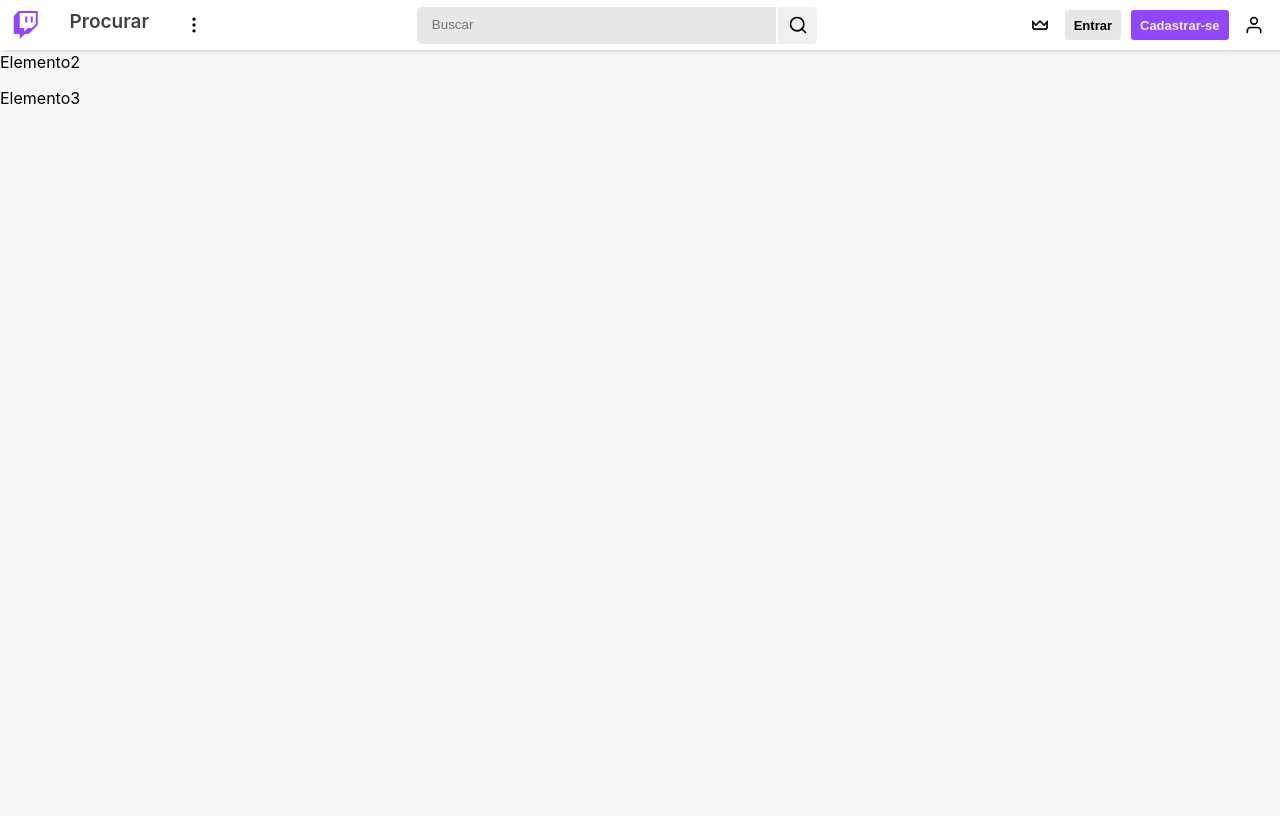
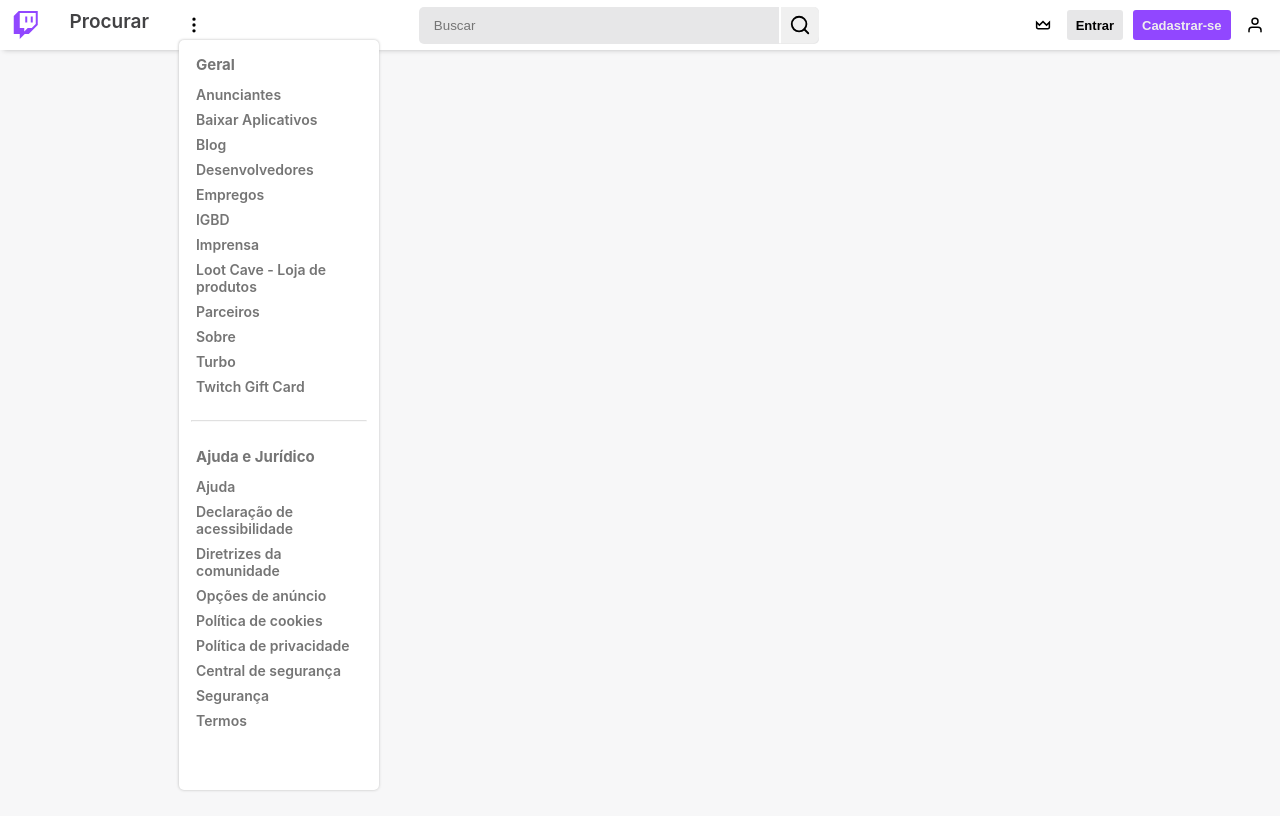
Before and after one commit to JhonyAL/twitch, a React (Create React App) app: page / in a window 1280 px wide. Both pictures are taken after a click on the icon 193 px from the left and 25 px from the top of the page. Built offline with nearby package versions, Linux system fonts and the light colour scheme; a web font is replaced by a local one.

Commit message:
first-commit

```diff
--- a/src/App.js
+++ b/src/App.js
@@ -1,21 +1,14 @@
+import './App.css'
+
 import Header from './Component/Header'
+import More from './Component/Header/Left/More'
 
 export default function App() {
-
-  const lista = [
-    {id: 0, texto: "Elemento1"},
-    {id: 1, texto: "Elemento2"},
-    {id: 2, texto: "Elemento3"}
-  ]
 
   return (
     <div className='App'>
       <Header />
-      {lista.map((e) => {
-        return (
-          <p key={e.id}>{e.texto}</p>
-        )
-      })}
+      {/* <More /> */}
     </div>
   )
 }
--- a/src/Component/Header/Center/index.jsx
+++ b/src/Component/Header/Center/index.jsx
@@ -11,7 +11,7 @@
                     let value = e.target.value
                     setSearch(value)
                 }}/>
-                <FiSearch className='searchIcon' size={20}/>
+                <FiSearch className='searchIcon' size={45}/>
             </div>
         </div>
     )
--- a/src/Component/Header/Left/More/index.jsx
+++ b/src/Component/Header/Left/More/index.jsx
@@ -1,7 +1,52 @@
 export default function More() {
+
+    const more = [
+        {
+            title: "Geral",
+            list: [
+                "Anunciantes",
+                "Baixar Aplicativos",
+                "Blog",
+                "Desenvolvedores",
+                "Empregos",
+                "IGBD",
+                "Imprensa",
+                "Loot Cave - Loja de produtos",
+                "Parceiros",
+                "Sobre",
+                "Turbo",
+                "Twitch Gift Card"
+            ]
+        },
+        {
+            title: "Ajuda e Jurídico",
+            list: [
+                "Ajuda",
+                "Declaração de acessibilidade",
+                "Diretrizes da comunidade",
+                "Opções de anúncio",
+                "Política de cookies",
+                "Política de privacidade",
+                "Central de segurança",
+                "Segurança",
+                "Termos"
+            ]
+        }
+    ]
+
     return (
-        <div>
-            <p>More</p>
+        <div className="headerMore">
+            {more.map((e) => {
+                return(
+                    <div key={e.title} className="moreContent">
+                        <h3 className="title">{e.title}</h3>
+                        <div className="content">
+                            {e.list.map((e) => <a href="#" key={e}>{e}</a>)}
+                        </div>
+                        <hr id={e.title} />
+                    </div>
+                )
+            })}
         </div>
     )
 }
--- a/src/Component/Header/Left/index.jsx
+++ b/src/Component/Header/Left/index.jsx
@@ -1,14 +1,20 @@
+import { useState } from 'react'
 import { BsTwitch } from 'react-icons/bs'
 import { FiMoreVertical } from 'react-icons/fi'
 
 import More from './More'
 
 export default function Left() {
+    const [more, setMore] = useState(false)
+
     return (
         <div className='headerLeft'>
             <BsTwitch color='#9147ff' size={28} className='twitchLogo'/>
             <a href="#">Procurar</a>
-            <FiMoreVertical size={20} className="moreVertical" onClick={() => console.log("Funcionou!!!")}/>
+            <div className="more">
+                <FiMoreVertical size={30} className="moreVertical" onClick={() => setMore(!more)}/>
+                {more ? <More /> : <></>}
+            </div>
         </div>
     )
 }
--- a/src/Component/Header/Right/index.jsx
+++ b/src/Component/Header/Right/index.jsx
@@ -4,10 +4,10 @@
 export default function Right() {
     return (
         <div className="headerRight">
-            <CgCrown className='crowIcon' size={20}/>
+            <CgCrown className='crowIcon' size={28}/>
             <button className='btnSignIn'>Entrar</button>
             <button className='btnSignUp'>Cadastrar-se</button>
-            <FiUser className='userIcon' size={20} />
+            <FiUser className='userIcon' size={28} />
         </div>
     )
 }
--- a/src/Component/Header/index.css
+++ b/src/Component/Header/index.css
@@ -47,14 +47,81 @@
     color: #9147ff;
 }
 
-.Header .headerLeft .moreVertical {
+.Header .headerLeft .more {
+    display: flex;
+    flex-direction: column;
+    align-items: center;
+    justify-content: center;
+
+    position: relative;
+}
+
+.Header .headerLeft .more .moreVertical {
     padding: 5px;
     border-radius: 3px;
 
     cursor: pointer;
 }
 
-.Header .headerLeft .moreVertical:hover {
+.Header .headerLeft .more .moreVertical:hover {
+    background: #e7e7e8;
+}
+
+.Header .headerLeft .more .headerMore {
+    width: 200px;
+    height: 750px;
+    padding: 15px 12px;
+    border-radius: 5px;
+
+    background: #fff;
+    box-shadow: -0.1px -0.1px 3px 0px #bbb;
+
+
+    display: flex;
+    flex-direction: column;
+    gap: 25px;
+
+    position: absolute;
+    top: 30px;
+    right: -170px;
+}
+
+.Header .headerLeft .more .headerMore .moreContent .title {
+    padding: 0px 5px;
+    margin-bottom: 15px;
+
+    font-size: 15px;
+    color: #757575;
+}
+
+.Header .headerLeft .more .headerMore .moreContent hr#Geral {
+    margin-top: 20px;
+    opacity: 30%;
+
+    display: block;
+}
+
+.Header .headerLeft .more .headerMore .moreContent hr {
+    display: none;
+}
+
+.Header .headerLeft .more .headerMore .moreContent .content {
+    display: flex;
+    flex-direction: column;
+    gap: 6px;
+}
+
+.Header .headerLeft .more .headerMore .moreContent .content a {
+    padding: 5px 5px;
+    border-radius: 5px;
+
+    font-size: 14px;
+    font-weight: 600;
+    text-decoration: none;
+    color: #757575;
+}
+
+.Header .headerLeft .more .headerMore .moreContent .content a:hover {
     background: #e7e7e8;
 }
 
@@ -71,11 +138,11 @@
 }
 
 .Header .headerCenter .search input {
-    width: 85%;
-    height: 90%;
+    width: 90%;
+    height: 100%;
     padding-left: 15px;
     border-radius: 7px 0px 0px 7px;
-    border: 1px solid #00000000;
+    border: 2px solid #000;
 
     background: #00000000;
 
@@ -84,11 +151,12 @@
 }
 
 .Header .headerCenter .search input:hover {
-    border: 1px solid #bbb;
+    border: 2px solid #bbb;
 }
 
 .Header .headerCenter .search .searchIcon {
-    padding: 0px 10px;
+    width: 10%;
+    padding: 0px 8px;
     height: 100%;
     border-radius: 0px 7px 7px 0px;
     border-left: 2.5px solid #fff;
@@ -97,7 +165,7 @@
 
     position: absolute;
     top: 50%;
-    right: -22px;
+    right: -20px;
     transform: translate(-50%, -50%);
 
     cursor: not-allowed;
@@ -108,8 +176,6 @@
 }
 
 .Header .headerRight {
-    margin-right: 11.5px;
-    padding-right: 11.5px;
     gap: 10px;
 }
 
--- a/src/index.css
+++ b/src/index.css
@@ -1,10 +1,13 @@
+* {
+  margin: 0;
+  padding: 0;
+  box-sizing: border-box;
+}
+
 body {
   max-width: 100vw;
   min-height: 100vh;
 
-  margin: 0;
-  padding: 0;
-  box-sizing: border-box;
   font-family: -apple-system, BlinkMacSystemFont, 'Segoe UI', 'Roboto', 'Oxygen',
     'Ubuntu', 'Cantarell', 'Fira Sans', 'Droid Sans', 'Helvetica Neue',
     sans-serif;
```
Also changed, not shown: public/logo192.png (added), src/App.css (added).
